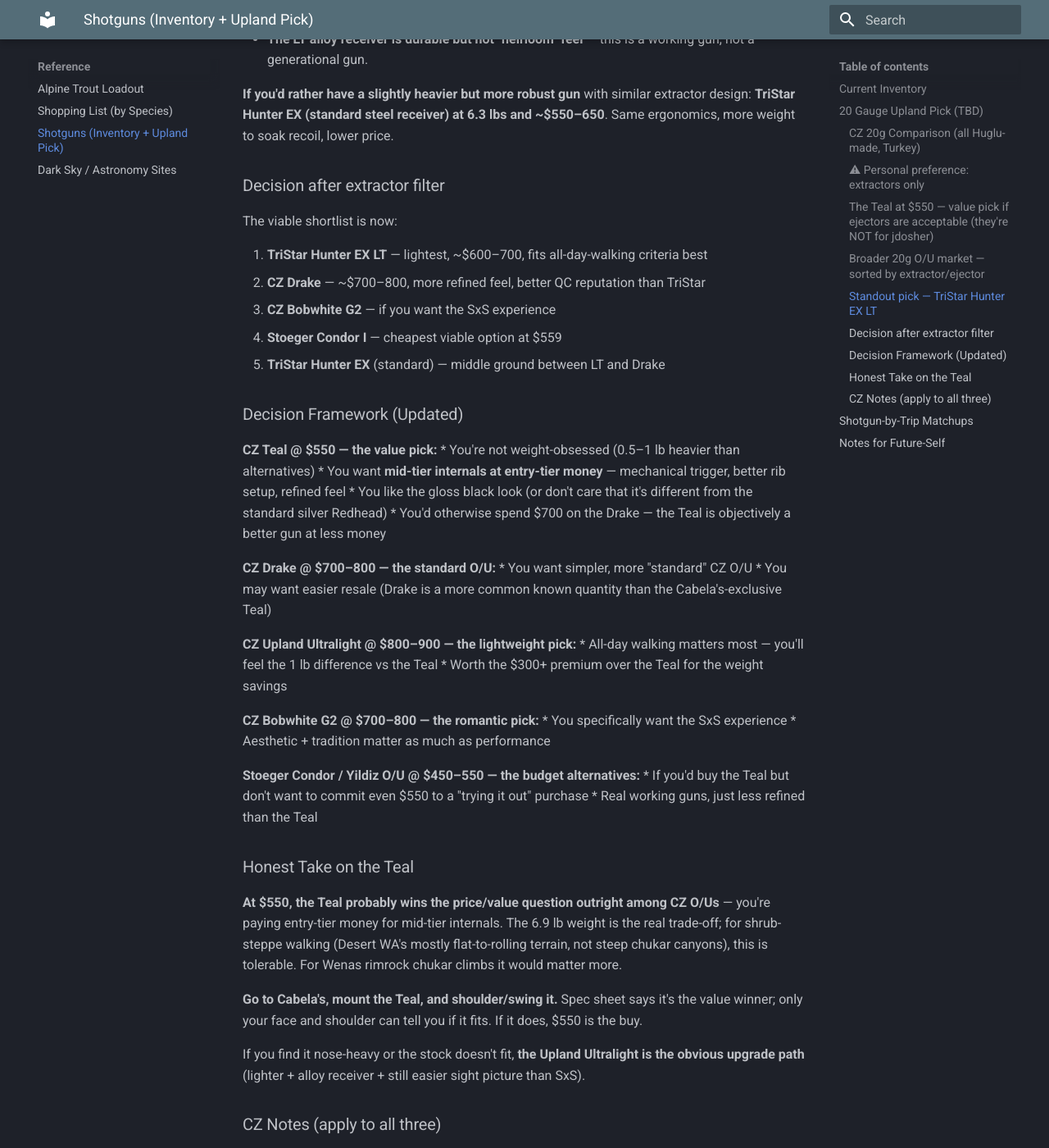
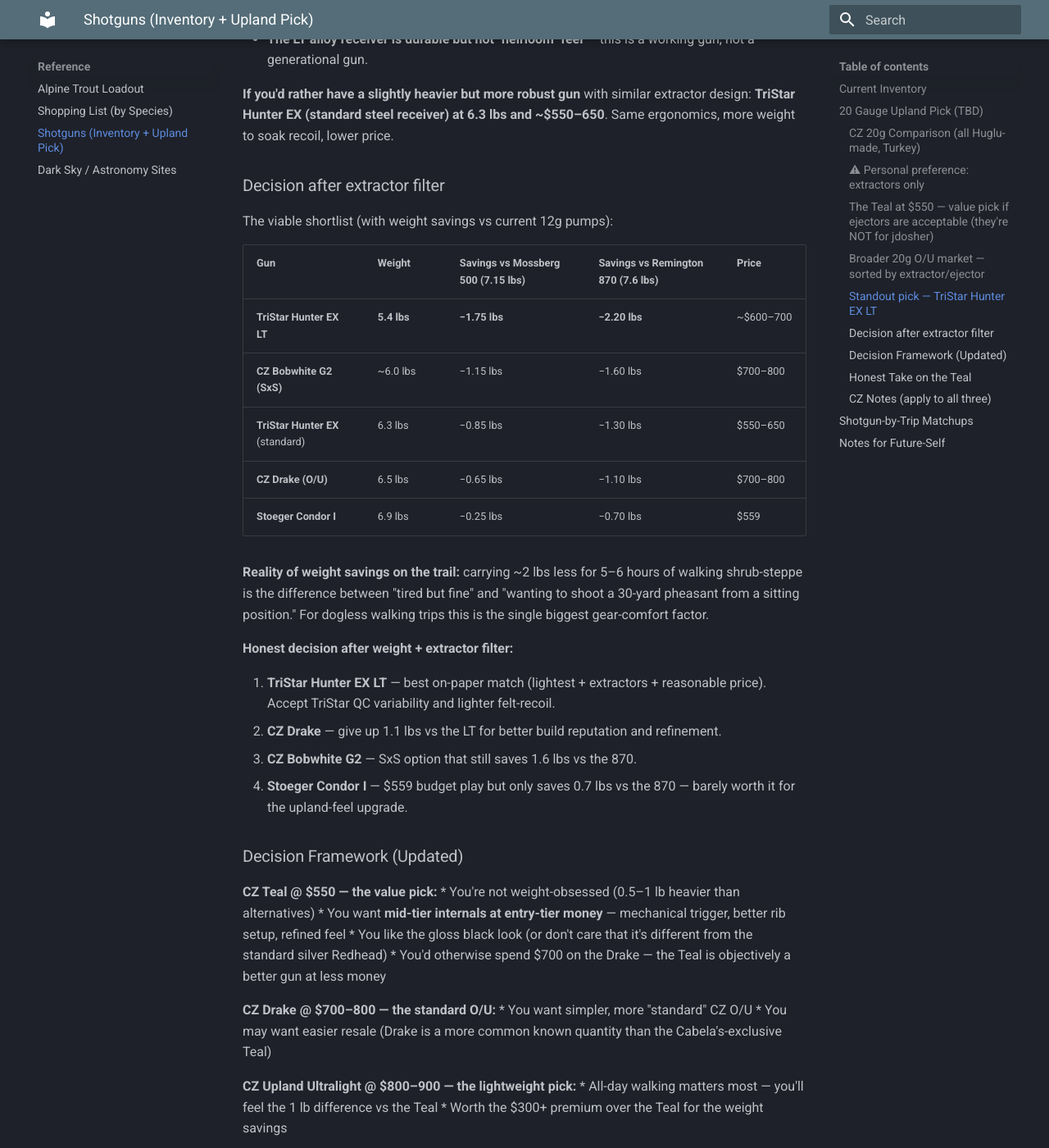
Before and after one commit to jdosher/outdoors-manual, an MkDocs documentation site: the page built from docs/reference/shotguns.md, in a window 1280 px wide and 1400 px high, scrolled down 3545 px. Shown: the whole window at 82% size. Built offline with MkDocs 1.6.1 and Material for MkDocs 9.7.7, drawn with Linux system fonts in a browser that asks for light colours; some of the changed text lies outside the part shown.

Commit message:
Shotguns: log measured weights (870=7.6lb, 500=7.15lb); add weight-savings column to decision matrix - Hunter EX LT saves 2.2lb vs 870, Stoeger Condor I only 0.7lb savings barely justifies the upgrade

```diff
--- a/docs/reference/shotguns.md
+++ b/docs/reference/shotguns.md
@@ -7,8 +7,8 @@ category: Reference / Gear
 
 ## Current Inventory
 
-* **Remington 870** (12 gauge, pump) — workhorse pump
-* **Mossberg 500** (12 gauge, pump) — secondary pump
+* **Remington 870** (12 gauge, pump) — **7.6 lbs** (measured)
+* **Mossberg 500** (12 gauge, pump) — **7.15 lbs** (measured)
 
 Both 12g pumps cover waterfowl, mixed-bag pheasant, and any high-shot-count work. They're heavy for all-day quail walking but reliable in any conditions.
 
@@ -90,13 +90,24 @@ Viable CZ options under this constraint: Bobwhite G2 (SxS), Drake (O/U), Mallard
 
 ### Decision after extractor filter
 
-The viable shortlist is now:
+The viable shortlist (with weight savings vs current 12g pumps):
 
-1. **TriStar Hunter EX LT** — lightest, ~$600–700, fits all-day-walking criteria best
-2. **CZ Drake** — ~$700–800, more refined feel, better QC reputation than TriStar
-3. **CZ Bobwhite G2** — if you want the SxS experience
-4. **Stoeger Condor I** — cheapest viable option at $559
-5. **TriStar Hunter EX** (standard) — middle ground between LT and Drake
+| Gun | Weight | Savings vs Mossberg 500 (7.15 lbs) | Savings vs Remington 870 (7.6 lbs) | Price |
+|---|---|---|---|---|
+| **TriStar Hunter EX LT** | **5.4 lbs** | **−1.75 lbs** | **−2.20 lbs** | ~$600–700 |
+| **CZ Bobwhite G2 (SxS)** | ~6.0 lbs | −1.15 lbs | −1.60 lbs | $700–800 |
+| **TriStar Hunter EX** (standard) | 6.3 lbs | −0.85 lbs | −1.30 lbs | $550–650 |
+| **CZ Drake (O/U)** | 6.5 lbs | −0.65 lbs | −1.10 lbs | $700–800 |
+| **Stoeger Condor I** | 6.9 lbs | −0.25 lbs | −0.70 lbs | $559 |
+
+**Reality of weight savings on the trail:** carrying ~2 lbs less for 5–6 hours of walking shrub-steppe is the difference between "tired but fine" and "wanting to shoot a 30-yard pheasant from a sitting position." For dogless walking trips this is the single biggest gear-comfort factor.
+
+**Honest decision after weight + extractor filter:**
+
+1. **TriStar Hunter EX LT** — best on-paper match (lightest + extractors + reasonable price). Accept TriStar QC variability and lighter felt-recoil.
+2. **CZ Drake** — give up 1.1 lbs vs the LT for better build reputation and refinement.
+3. **CZ Bobwhite G2** — SxS option that still saves 1.6 lbs vs the 870.
+4. **Stoeger Condor I** — $559 budget play but only saves 0.7 lbs vs the 870 — barely worth it for the upland-feel upgrade.
 
 ### Decision Framework (Updated)
 
```
